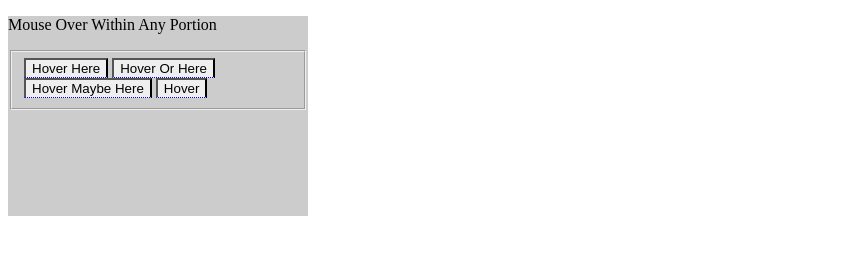
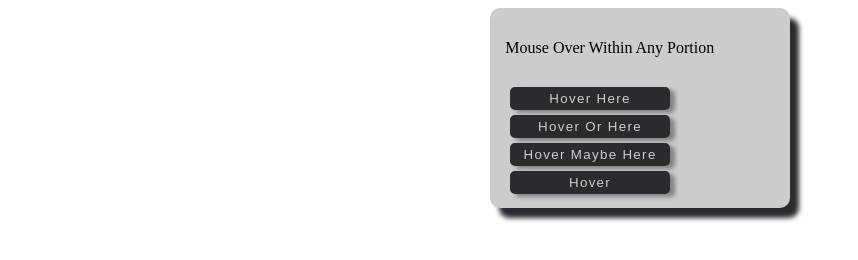
Before and after one commit to jvmqueue/toolTip, a website: page site/index.html in a window 1280 px wide. Shown: the whole page, without its empty margins (0-858 px from the left). Drawn offline with Linux system fonts and the light colour scheme.

Commit message:
adding styles for added HTML buttons

```diff
--- a/site/styles/main.css
+++ b/site/styles/main.css
@@ -1,5 +1,37 @@
+/* From general to specic */
+div, form, p, fieldset{
+	box-sizing:border-box; /* ensure width = width + padding */
+	padding:1%;
+}
+fieldset{
+	border:0;
+}
+input[type=button]{
+	color:#CCCCCC;
+	letter-spacing:0.1em;
+	width:160px;
+	background-color:#2A2B2E;
+	margin:5px 0;
+	border-radius:5px;
+	border:solid 3px #2A2B2E;
+	-moz-box-shadow:5px 3px 4px #818284;
+	-webkit-box-shadow:5px 3px 4px #818284;
+	box-shadow:5px 3px 4px #818284;
+	cursor:pointer;
+}
+input[type=button]:hover{
+	color:#FFFFFF;
+}
+.block, .blockElements *{
+	display:block;
+}
 .container{
 	width:300px;
 	height:200px;
 	background-color:#CCCCCC;
+	margin:auto;
+	border-radius:10px;
+	-moz-box-shadow: 9px 10px 5px #2a2b2e;
+	-webkit-box-shadow: 9px 10px 5px #2a2b2e;
+	box-shadow: 9px 10px 5px #2a2b2e;
 }
```
